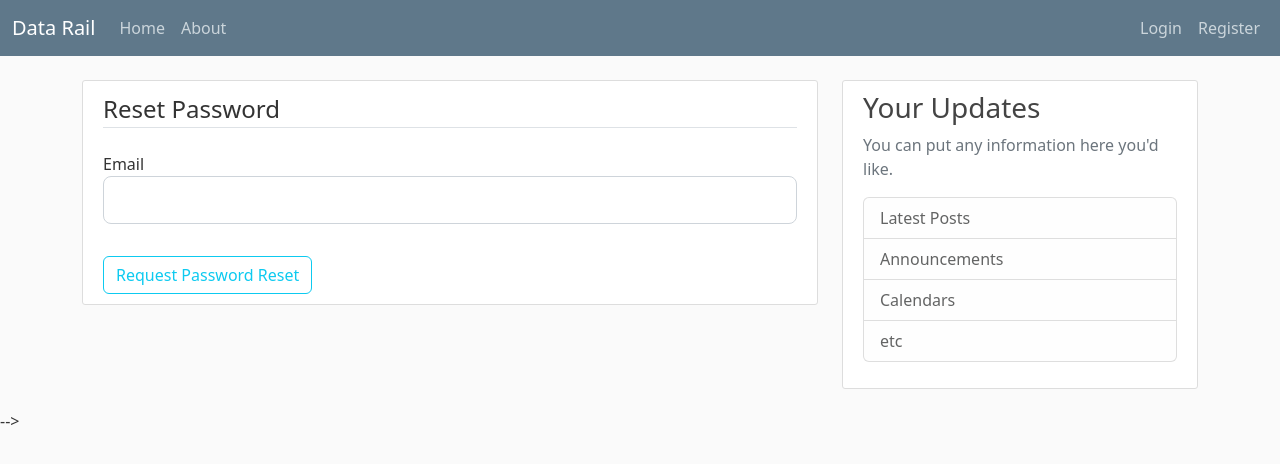
After one commit to Oluwajobs/datarail, a Flask app: page /reset_password in a window 1280 px wide. The commit adds this page. Shown: the top 464 px of the page. Run offline with Flask 2, Linux system fonts and the light colour scheme; some libraries are stand-ins or nearby versions.

Commit message:
Added password reset

```diff
--- a/datarail/forms.py
+++ b/datarail/forms.py
@@ -70,3 +70,24 @@ class PostForm(FlaskForm):
     title = StringField('Title', validators=[DataRequired()])
     content = TextAreaField('Content', validators=[DataRequired()])
     submit = SubmitField('Post')
+
+
+# creating a form for user to request password reset
+class RequestResetForm(FlaskForm):
+    email = StringField('Email', validators=[DataRequired()])
+    submit =  SubmitField('Request Password Reset')
+
+    def validate_email(self, email):
+        """
+        Validates that the email a user is attempting to register with EXISTs IN THE DATABASE
+        """
+        user = User.query.filter_by(email=email.data).first()
+        if user is None:
+            raise ValidationError('There is no account with that email. Please sign up if you do not have an account.')
+
+# creating a form for user to reset password
+class ResetPasswordForm(FlaskForm):
+    password = PasswordField('Password', validators=[DataRequired()])
+    confirm_password = PasswordField('Confirm Password', validators=[
+                                     DataRequired(), EqualTo('password')])
+    submit = SubmitField('Reset Password')
--- a/datarail/routes.py
+++ b/datarail/routes.py
@@ -4,10 +4,11 @@ import secrets
 from PIL import Image  # used for resizing images
 from flask import redirect, render_template, flash, url_for, request, abort
 from sqlalchemy import desc
-from datarail.forms import RegistrationForm, LoginForm, UpdateAccountForm, PostForm
+from datarail.forms import RegistrationForm, LoginForm, UpdateAccountForm, PostForm, RequestResetForm, ResetPasswordForm
 from datarail.models import Post, User
-from datarail import app, bcrypt, db
+from datarail import app, bcrypt, db, mail
 from flask_login import login_required, login_user, logout_user, current_user
+from flask_mail import Message
 
 
 #--------------------------------------------------#
@@ -205,3 +206,62 @@ def user_post(username):
     posts = Post.query.filter_by(author=user).order_by(
         Post.date_posted.desc()).paginate(page=page, per_page=5)
     return render_template('user_post.html', posts=posts, user=user)
+
+#-----------------------------------#
+# creating a fuction to send email with token to user
+#-----------------------------------#
+def send_reset_email(user):
+    token = user.get_reset_token()
+    msg = Message(subject="Password Reset Request", recipients=[user.email], sender="noreply@datarail.com")
+    msg.body = f'''To reset your password, visit the following link:
+{url_for('reset_token', token=token, _external=True)}
+If you did not make this request, simply ignore this email and no changes will be made to your account
+'''
+# the _external allows the app to generate an absolute path for our url
+    mail.send(msg)  # sends the email to our user
+
+#-----------------------------------#
+# creating a route for password reset request
+#-----------------------------------#
+@app.route('/reset_password', methods=['GET', 'POST'])
+def reset_request():
+    # make sure user is logged out before they can reset password
+    if current_user.is_authenticated:
+        return redirect(url_for('home'))
+    form = RequestResetForm()
+    if form.validate_on_submit():
+        user = User.query.filter_by(email=form.email.data).first()
+        send_reset_email(user)
+        flash("An email has been sent with instructions to reset your password. Make sure to check your inbox or spam", "info")
+        return redirect(url_for('login'))
+    return render_template('reset_request.html', title="Reset Password", form=form)
+
+
+#-----------------------------------#
+# creating a route for password reset
+#-----------------------------------#
+@app.route('/reset_password/<token>', methods=['GET', 'POST'])
+def reset_token(token):
+    # make sure user is logged out before they can reset password
+    if current_user.is_authenticated:
+        return redirect(url_for('home'))
+    # validate token provided by user
+    user = User.verify_reset_token(token)
+    if not user:
+        flash('Token is invalid or expired', 'warning')
+        return redirect(url_for('reset_request'))
+    form = ResetPasswordForm()
+    if form.validate_on_submit():
+        password = form.password.data
+        # hashing the password
+        hashed_password = bcrypt.generate_password_hash(
+            password).decode('utf-8')
+        # updating user password in our db
+        user.password = hashed_password
+        # commiting it into our db
+        db.session.commit()
+        # Directing user to login page
+        flash("Your password has been successfully updated! You are now able to log in",
+              category='success')
+        return redirect(url_for('login'))
+    return render_template('reset_token.html', title="Reset Password", form=form)
--- a/datarail/templates/login.html
+++ b/datarail/templates/login.html
@@ -45,11 +45,11 @@
         </fieldset>
         <div class="'form-group">
             {{form.submit(class="btn btn-outline-info")}}
+            <small class="text-muted ml-3">
+                <a href="{{url_for('reset_request')}}">Forgot Password?</a>
+            </small>
         </div>
 
-        <small class="text-muted ml-2">
-            <a href="#">Forgot Password?</a>
-        </small>
     </form>
 </div>
 <div class="border-top pt-3">
--- /dev/null
+++ b/datarail/templates/reset_request.html
@@ -0,0 +1,33 @@
+{%extends 'layout.html'%}
+{%block content%}
+<div class="content-section">
+    <form action="" method="POST" class="row g-3 needs-validation" novalidate>
+        {{form.hidden_tag()}}
+        <fieldset class="form-group">
+            <legend class="border-bottom mb-4">Reset Password</legend>
+
+
+            <div class="form-group mb-3">
+                {{form.email.label(class="form-control-label")}}
+                <!-- showing user errors in form -->
+                {% if form.email.errors %}
+                {{form.email(class="form-control form-control-lg is-invalid")}}
+                <div class="invalid-feedback">
+                    {% for error in form.email.errors %}
+                    <span>{{error}}</span>
+                    {% endfor %}
+                </div>
+                {%else%}
+                {{form.email(class="form-control form-control-lg")}}
+                {%endif%}
+            </div>
+
+        </fieldset>
+        <div class="'form-group">
+            {{form.submit(class="btn btn-outline-info")}}
+        </div>
+
+
+    </form>
+</div>
+{%endblock%}
```
Also changed, not shown: datarail/__init__.py (+14 -0 lines), datarail/templates/reset_token.html (added, +44 -0 lines), datarail/site.db.
